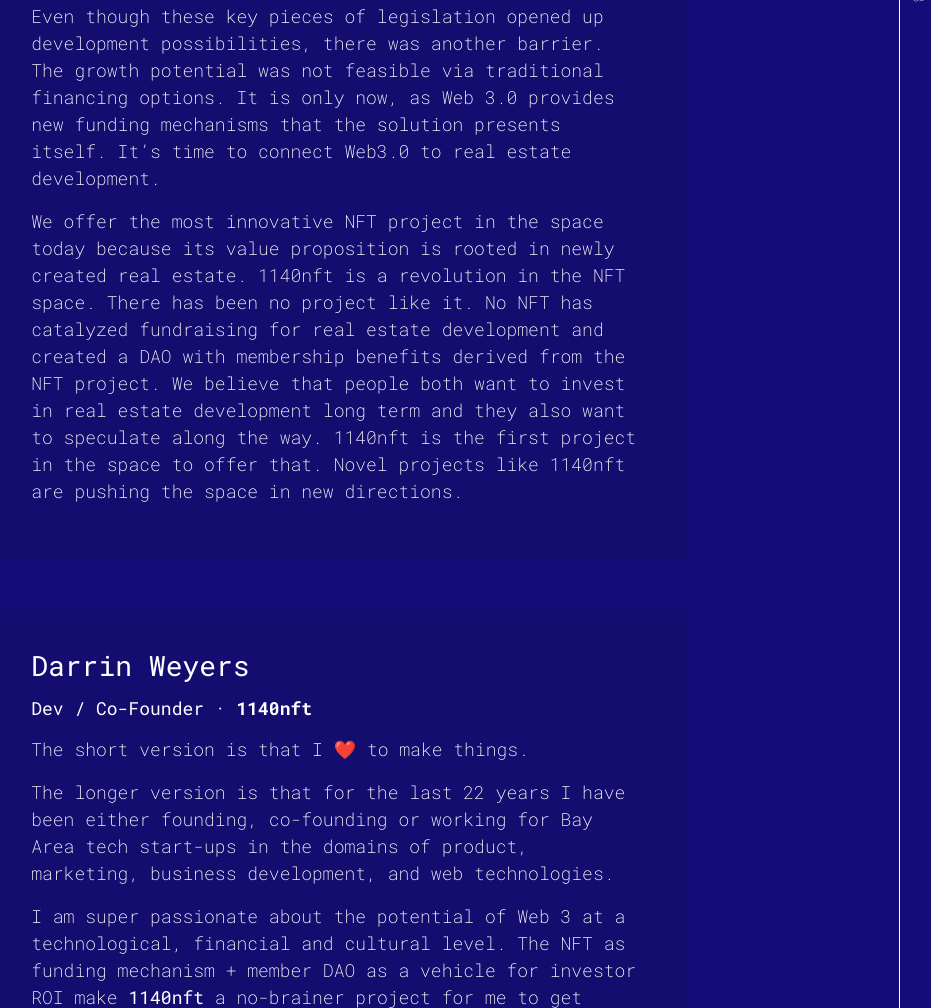
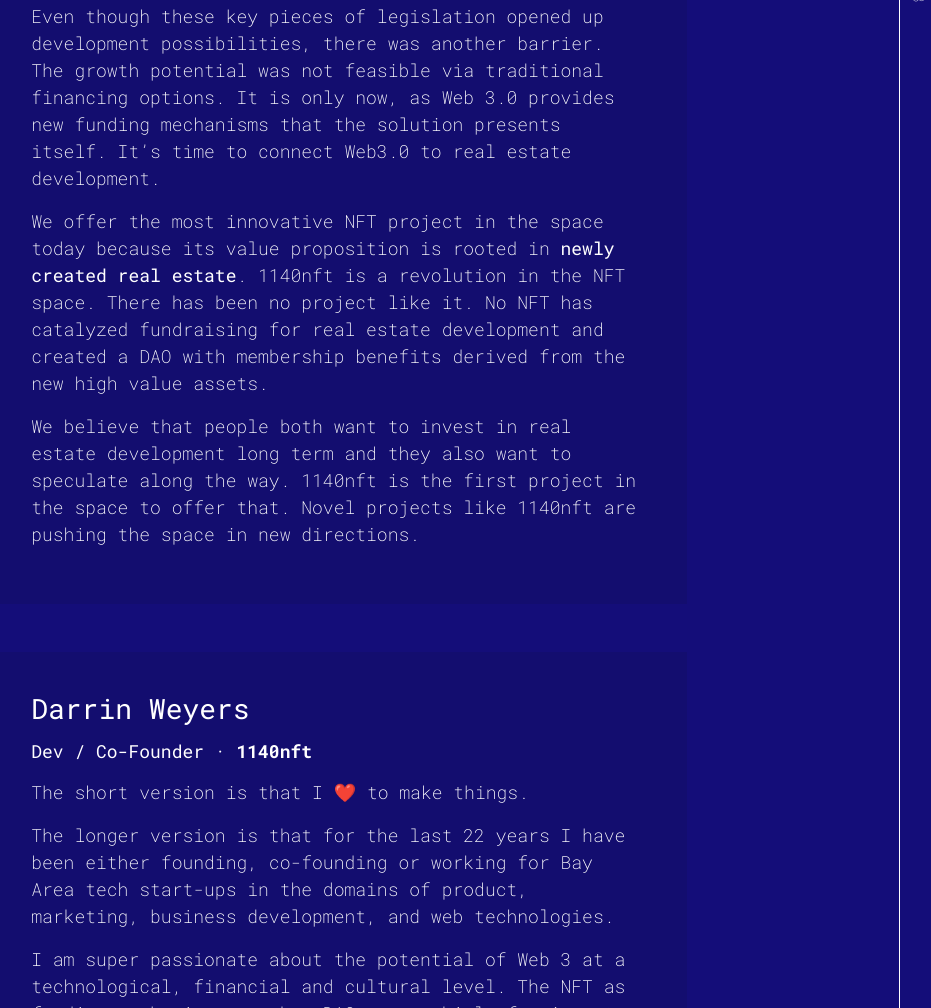
Before and after one commit to darrindevs/r2, a Gatsby site: page /about in a window 1280 px wide. Shown: the part 744-1752 px from the top of the page, without its empty margins (337-1268 px from the left). Built offline with nearby package versions, Linux system fonts and the light colour scheme; Gatsby itself is replaced by a stand-in of ours.

Commit message:
misc updates

```diff
--- a/src/pages/about.js
+++ b/src/pages/about.js
@@ -19,7 +19,8 @@
           <p>In August of 2012 I returned to America from London. I was set on not paying rent ever again, so I bought a 1995 Econoline Van. I lived in that Econoline for almost five years working and saving a downpayment for a home. I finally closed on a property in November 2016. I knew I wanted to develop it to its full potential. </p>
           <p>Recent legislation allows subdividing lots for the purpose of sale. The need for affordable housing has also forced revision of the county’s Accessory Dwelling Unit (ADU) ordinance. The combined effect allows each of our four new lots to have its own ADU, doubling the potential of each lot. According to Senior Regional Planning Assistant Tina Fung, “This parcel is under-used and has potential.”  </p>
           <p>Even though these key pieces of legislation opened up development possibilities, there was another barrier. The growth potential was not feasible via traditional financing options. It is only now, as Web 3.0 provides new funding mechanisms that the solution presents itself. It’s time to connect Web3.0 to real estate development.</p>
-          <p>We offer the most innovative NFT project in the space today because its value proposition is rooted in newly created real estate. 1140nft is a revolution in the NFT space. There has been no project like it. No NFT has catalyzed fundraising for real estate development and created a DAO with membership benefits derived from the NFT project. We believe that people both want to invest in real estate development long term and they also want to speculate along the way. 1140nft is the first project in the space to offer that. Novel projects like 1140nft are pushing the space in new directions. </p>
+          <p>We offer the most innovative NFT project in the space today because its value proposition is rooted in <strong>newly created real estate</strong>. 1140nft is a revolution in the NFT space. There has been no project like it. No NFT has catalyzed fundraising for real estate development and created a DAO with membership benefits derived from the new high value assets. </p>
+          <p> We believe that people both want to invest in real estate development long term and they also want to speculate along the way. 1140nft is the first project in the space to offer that. Novel projects like 1140nft are pushing the space in new directions. </p>
         </div>
         <div id="about" className="container-component mt-5 mb-5">
           <h3 className='mb-3'>Darrin Weyers</h3>
--- a/src/pages/faq.js
+++ b/src/pages/faq.js
@@ -20,7 +20,7 @@
           </p>
           <p className="mt-3">In the short-term, the low supply will stimulate secondary market sales for those who wish to speculate or trade the NFT.
           </p>
-          <p className="mt-3"> In the long-term, the limited supply acts as a cap on the number of <strong>1140DAO</strong> members, which makes the DAO exclusive and increases the ROI per member through the profit sharing mechanisms.
+          <p className="mt-3"> In the long-term, the limited supply acts as a cap on the number of <strong>1140DAO</strong> members, which makes the DAO exclusive and increases the return on investment per member through the profit sharing mechanisms.
           </p>
           <h5 className="faq"><strong>How long will the project take?
           </strong></h5>
```
